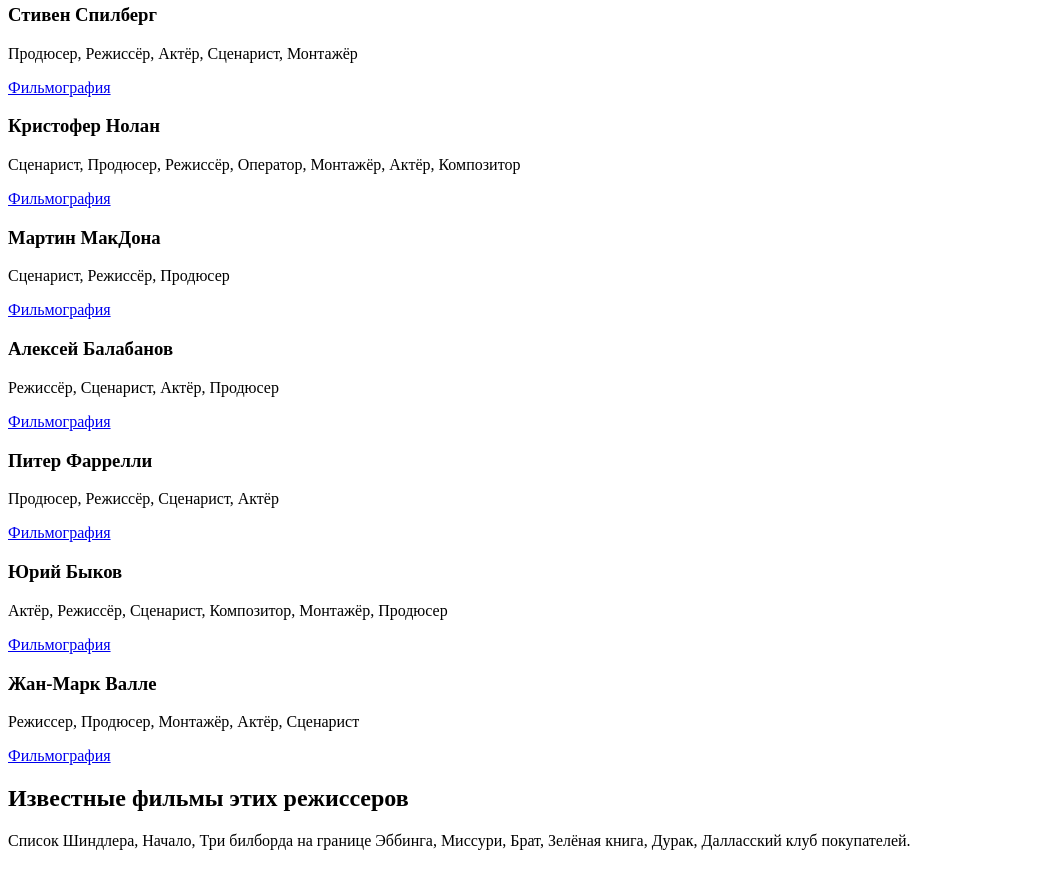
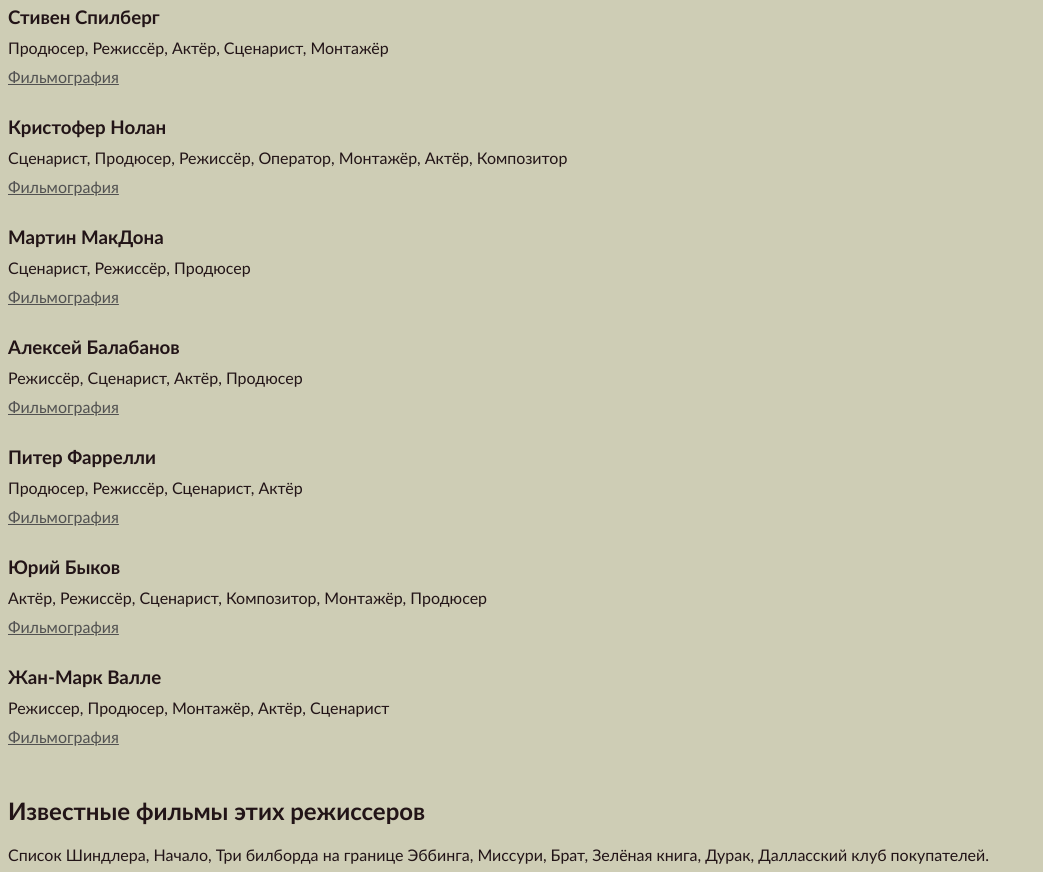
Before and after one commit to mari0994/week14-additional-task, a plain HTML site: page index.html in a window 1280 px wide. Shown: the part 76-948 px from the top of the page, without its empty margins (0-1043 px from the left). Drawn offline with Linux system fonts and the light colour scheme.

Commit message:
add styles

```diff
--- a/index.html
+++ b/index.html
@@ -4,12 +4,13 @@
     <meta charset="UTF-8" />
     <meta name="viewport" content="width=device-width, initial-scale=1.0" />
     <title>Известные режиссеры</title>
+    <link rel="stylesheet" href="style.css" />
   </head>
   <body>
-    <h1>Известные режиссеры</h1>
+    <h1 class="heading">Известные режиссеры</h1>
     <div class="main-container"></div>
     <div class="small-container">
-      <h2>Известные фильмы этих режиссеров</h2>
+      <h2 class="sub-heading">Известные фильмы этих режиссеров</h2>
     </div>
     <script src="index.js"></script>
   </body>
--- a/index.js
+++ b/index.js
@@ -47,6 +47,7 @@ const popularDirectors = [
     const mainContainer = document.querySelector('.main-container');
     popularDirectors.forEach((director) => {
       const infoBox = document.createElement('div');
+      infoBox.classList.add('info-box');
       infoBox.innerHTML = `
       <h3>${director["name"]}</h3>
       <p>${director["career"]}</p>
@@ -60,8 +61,9 @@ const popularDirectors = [
   const addAdditionalInfoToPage = () => {
     const smallContainer = document.querySelector('.small-container');
     const topFilmsList = popularDirectors.map((director)=>{return director["top_rated_film"]});
+
     const filmsParagraph = document.createElement('p');
-    filmsParagraph.textContent = `${topFilmsList.join(', ')}.`;
+    filmsParagraph.textContent = `${topFilmsList.join(',\n')}.`;
     smallContainer.append(filmsParagraph);
 
   };
--- /dev/null
+++ b/style.css
@@ -0,0 +1,31 @@
+*{
+    font-family:'Trebuchet MS', 'Lucida Sans Unicode', 'Lucida Grande', 'Lucida Sans', Arial, sans-serif;
+    color: rgb(34, 20, 23);
+}
+
+body{
+    background-color: rgb(206, 205, 181);
+}
+
+a{
+    color:rgb(82, 82, 82);
+}
+
+.main-container{
+    margin-bottom: 50px;
+    display: flex;
+    flex-direction: column;
+    row-gap: 30px;
+}
+
+.info-box{
+    display:flex;
+    flex-direction: column;
+    row-gap: 10px;
+}
+
+.info-box > h3,p,a {
+    box-sizing: border-box;
+    margin: 0;
+    padding: 0;
+}
```
